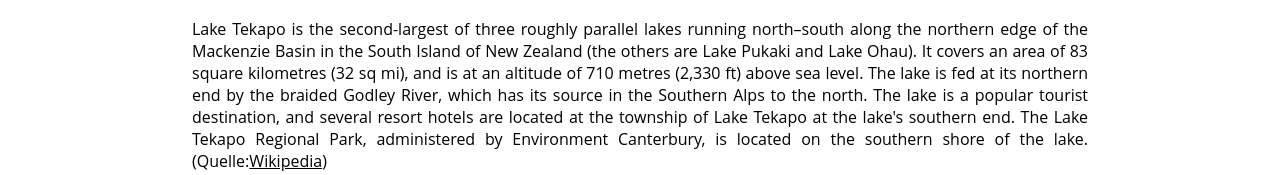
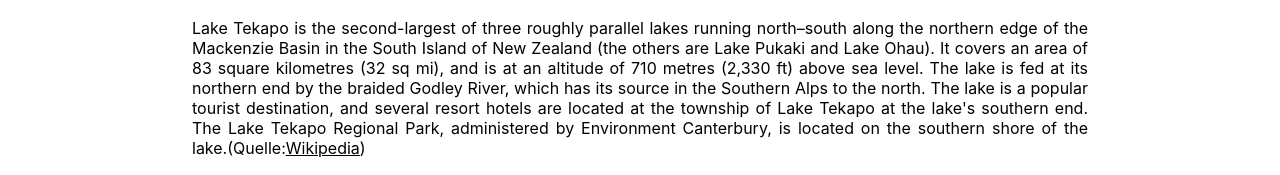
Before and after one commit to honsachkatzle/honsachkatzle.github.io, a plain HTML site: page nz/index.html in a window 1280 px wide. Shown: the part 585-760 px from the top of the page. Drawn offline with Linux system fonts and the light colour scheme.

Commit message:
tests fontfamily

```diff
--- a/nz/main.css
+++ b/nz/main.css
@@ -41,6 +41,7 @@ main{
 }
 main p{
     text-align: justify;
+    font-family: -apple-system, BlinkMacSystemFont, 'Segoe UI', Roboto, Oxygen, Ubuntu, Cantarell, 'Open Sans', 'Helvetica Neue', sans-serif;
 }
 main figure{
     margin-left: 0;
```
Also changed, not shown: nz/index.html (+4 -3 lines).
